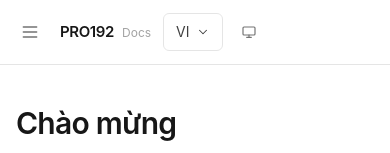
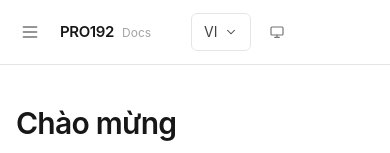
Before and after one commit to mst-software-vn/pro192web, a React (Vite) app: page /docs/chao-mung in a window 390 px wide. Shown: the top 153 px of the page. Built offline with nearby package versions, Linux system fonts and the light colour scheme.

Commit message:
fix: align header logo/search/icons to sidebar/main/TOC columns

```diff
--- a/src/layout/DocsFooter.tsx
+++ b/src/layout/DocsFooter.tsx
@@ -15,7 +15,7 @@ const COURSE_LINKS = [
 export function DocsFooter() {
   return (
     <footer className="border-hairline border-t">
-      <div className="mx-auto max-w-[1440px] px-4 py-14 lg:px-8">
+      <div className="mx-auto max-w-360 px-4 py-14 lg:px-8">
         <div className="grid gap-10 sm:grid-cols-2 lg:grid-cols-[2fr_1fr_1fr]">
           <div>
             <span className="text-ink text-[15px] font-semibold tracking-tight">PRO192 · Java Edition</span>
--- a/src/layout/DocsHeader.tsx
+++ b/src/layout/DocsHeader.tsx
@@ -7,10 +7,14 @@ interface DocsHeaderProps {
   onOpenMenu: () => void
 }
 
+// 3 cột của header khớp chính xác với 3 cột bên dưới (sidebar w-64 · nội dung · TOC w-56)
+// bằng cách dùng chung container mx-auto max-w-360 gap-10 px-4 lg:px-8 — để Logo,
+// Search và cụm nút bên phải thẳng hàng với sidebar/main/TOC, giống cách Laravel Docs làm.
 export function DocsHeader({ onOpenMenu }: DocsHeaderProps) {
   return (
     <header className="border-hairline bg-canvas/95 sticky top-0 z-30 border-b backdrop-blur">
-      <div className="flex h-16 items-center gap-3 px-4 lg:px-8">
+      <div className="mx-auto flex h-16 w-full max-w-360 items-center gap-10 px-4 lg:px-8">
+        <div className="flex shrink-0 items-center gap-3 lg:w-64">
           <button
             type="button"
             onClick={onOpenMenu}
@@ -22,18 +26,17 @@ export function DocsHeader({ onOpenMenu }: DocsHeaderProps) {
             </svg>
           </button>
 
-        <Link to="/" className="flex shrink-0 items-baseline gap-2">
+          <Link to="/" className="flex items-baseline gap-2">
             <span className="text-ink text-[15px] font-semibold tracking-tight">PRO192</span>
             <span className="text-ink-faint text-xs">Docs</span>
           </Link>
+        </div>
 
-        <div className="hidden flex-1 md:flex md:justify-center">
-          <div className="w-full max-w-md">
+        <div className="hidden min-w-0 flex-1 md:block">
           <SearchField />
         </div>
-        </div>
 
-        <div className="flex shrink-0 items-center gap-2">
+        <div className="flex shrink-0 items-center justify-end gap-2 xl:w-56">
           <LanguageSelector />
           <ThemeToggle />
         </div>
--- a/src/layout/DocsLayout.tsx
+++ b/src/layout/DocsLayout.tsx
@@ -24,7 +24,7 @@ export function DocsLayout() {
       <DocsHeader onOpenMenu={() => setMobileNavOpen(true)} />
       <MobileNav open={mobileNavOpen} onClose={() => setMobileNavOpen(false)} />
 
-      <div className="mx-auto flex w-full max-w-[1440px] flex-1 gap-10 px-4 lg:px-8">
+      <div className="mx-auto flex w-full max-w-360 flex-1 gap-10 px-4 lg:px-8">
         <aside className="hidden w-64 shrink-0 py-10 lg:block">
           <div className="sticky top-24 max-h-[calc(100vh-6rem)] overflow-y-auto">
             <Sidebar />
```
Lines whose indentation alone changed are shown as unchanged.
